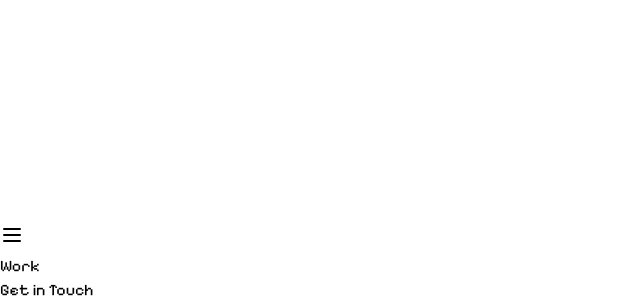
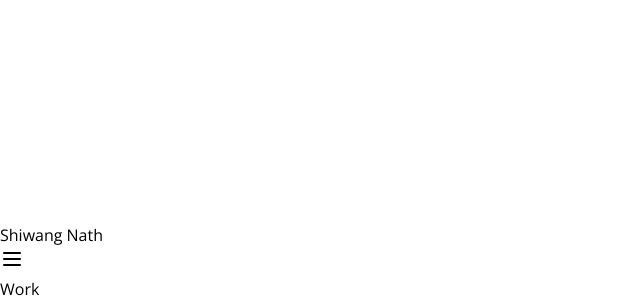
Before and after one commit to ishaa0414/motion-designer-portfolio, a React (Vite) app: page /show-work in a window 1280 px wide. Shown: the part 1519-1819 px from the top of the page, without its empty margins (0-640 px from the left). Built offline with nearby package versions, Linux system fonts and the light colour scheme; grey boxes are pictures that could not be loaded.

Commit message:
updated changes

```diff
--- a/index.html
+++ b/index.html
@@ -2,9 +2,9 @@
 <html lang="en">
   <head>
     <meta charset="UTF-8" />
-    <link rel="icon" type="image/svg+xml" href="/vite.svg" />
+    <link rel="icon" type="image/svg+xml" href="/Logo.png" />
     <meta name="viewport" content="width=device-width, initial-scale=1.0" />
-    <title>Vite + React</title>
+    <title>Shiwang Nath</title>
   </head>
   <body>
     <div id="root"></div>
--- a/src/Components/About/About.jsx
+++ b/src/Components/About/About.jsx
@@ -13,7 +13,7 @@ const About = () => {
     <div className="text-white px-3 max-w-6xl mx-auto">
       {/* Header */}
       <div className="glass-border mb-4">
-        <p className="text-white gradient-image p-3 text-2xl sm:text-xl md:text-3xl lg:text-3xl xl:text-4xl">
+        <p className="text-white gradient p-3 text-2xl sm:text-xl md:text-3xl lg:text-3xl xl:text-4xl">
           About
         </p>
       </div>
@@ -34,7 +34,7 @@ const About = () => {
               When I'm not designing, I admire music videos for their ability to seamlessly blend visuals and sound, geek out over anime, and sharpen my Valorant skills—because creativity thrives on a mix of inspiration, passion, and fun!
             </p>
           </div>
-          <div className="text-white gradient-image p-3 text-xl sm:text-lg md:text-2xl lg:text-2xl xl:text-3xl rounded-sm">
+          <div className="text-white gradient p-3 text-xl sm:text-lg md:text-2xl lg:text-2xl xl:text-3xl rounded-sm">
             Achievement I am Proud Of
           </div>
         </div>
@@ -55,7 +55,7 @@ const About = () => {
               Let's work together to bring your vision to life and make your brand unforgettable.
             </p>
           </div>
-          <div className="text-white gradient-image p-3 text-xl sm:text-lg md:text-2xl lg:text-2xl xl:text-3xl rounded-sm">
+          <div className="text-white gradient p-3 text-xl sm:text-lg md:text-2xl lg:text-2xl xl:text-3xl rounded-sm">
             Get in Touch
           </div>
           <div className="text-white gradient-image p-3 rounded-sm text-center">
--- a/src/Components/Home/Home.jsx
+++ b/src/Components/Home/Home.jsx
@@ -52,8 +52,8 @@ const Home = () => {
         {/* Navigation Links */}
         <ul className={`md:flex gap-6 text-center font-semibold bg-zinc-500 bg-opacity-100 text-white font-sans md:bg-transparent transition-all duration-300 text-lg
           ${mobileMenuOpen ? "block absolute top-10 rounded-lg text-gray-800 text-lg right-0 w-1/3 bg-[#919191e0] p-4" : "hidden"} md:block`}>
-          <li className="cursor-pointer p-2 hover:text-gray-300" onClick={() => navigateTo('/work')}>Work</li>
-          <li className="cursor-pointer p-2 hover:text-gray-300 gradient rounded-md" onClick={() => navigateTo('/contact')}>Get In Touch</li>
+          <li className="cursor-pointer p-2 hover:text-gray-300" onClick={() => navigateTo('/show-work')}>Work</li>
+          <li className="cursor-pointer p-2 hover:text-gray-300 gradient rounded-md " onClick={() => navigateTo('/contact')}>Get In Touch</li>
         </ul>
       </nav>
 
--- a/src/Components/Navbar/Navbar.jsx
+++ b/src/Components/Navbar/Navbar.jsx
@@ -25,24 +25,25 @@ const Navbar = () => {
 
   return (
   <>
-    <nav className="z-50 pr-5 pl-5 fixed top-0 left-0 w-full bg-zinc-500 bg-opacity-10 backdrop-blur-sm backdrop-contrast-125 flex justify-between items-center  text-white  ">
-
+       <nav className="pr-5 pl-5 fixed top-0 left-0 w-full bg-zinc-500 bg-opacity-10 backdrop-blur-sm backdrop-contrast-125 flex justify-between items-center z-50 text-white open-sans">
+        {/* Logo */}
         <Link to="/">
-            <img src={logo} className="w-16 cursor-pointer" alt="Logo" />
+          <div className="flex flex-col justify-center items-center">
+            <img src={logo} className="w-16 cursor-pointer text-center" alt="Logo" />
+            <div className="text-center pl-2">Shiwang Nath</div>
+          </div>
         </Link>
 
         {/* Mobile Menu Button */}
         <button className="md:hidden focus:outline-none" onClick={() => setMobileMenuOpen(!mobileMenuOpen)}>
-            {mobileMenuOpen ? <X className="h-6 w-6" /> : <Menu className="h-6 w-6 mr-5 z-50" />}
+          {mobileMenuOpen ? <X className="h-6 w-6" /> : <Menu className="h-6 w-6 mr-5" />}
         </button>
 
         {/* Navigation Links */}
-          <ul className={`md:flex gap-6 text-center font-semibold bg-zinc-500 bg-opacity-100 text-white font-sans md:bg-transparent transition-all duration-300
+        <ul className={`md:flex gap-6 text-center font-semibold bg-zinc-500 bg-opacity-100 text-white font-sans md:bg-transparent transition-all duration-300 text-lg
           ${mobileMenuOpen ? "block absolute top-10 rounded-lg text-gray-800 text-lg right-0 w-1/3 bg-[#919191e0] p-4" : "hidden"} md:block`}>
-            <li className="cursor-pointer p-2 hover:text-gray-300" onClick={() => navigateTo('/work')}>Work</li>
-
-
-            <li className="cursor-pointer p-2 hover:text-gray-300" onClick={() => navigateTo('/contact')}>Get in Touch</li>
+          <li className="cursor-pointer p-2 hover:text-gray-300" onClick={() => navigateTo('/show-work')}>Work</li>
+          <li className="cursor-pointer p-2 hover:text-gray-300 gradient rounded-md" onClick={() => navigateTo('/contact')}>Get In Touch</li>
         </ul>
       </nav>
 
--- a/src/Components/Work/Work.jsx
+++ b/src/Components/Work/Work.jsx
@@ -13,80 +13,69 @@ const Work = () => {
   const navigate = useNavigate();
 
   return (
-    <div className='flex flex-col w-full h-screen relative'>
+    <div className='flex flex-col w-full min-h-screen relative mt-20'>
       <Navbar/>
+
       {/* Perfios Section */}
-
-
-       <div className='h-96 relative text-left group overflow-hidden cursor-pointer mt-10 ml-5 mr-5 mb-5 rounded-lg  pt-3'  onClick={() => navigate(`/work`)}>
-       <div className='bg-gray-950 opacity-15 absolute top-0 left-0 h-96 w-full z-50 group-hover:opacity-0'></div>
+      <div className='h-auto aspect-video md:h-96 relative text-left group overflow-hidden cursor-pointer mt-10 ml-5 mr-5 mb-5 rounded-lg pt-3' onClick={() => navigate(`/work`)}>
+        <div className='bg-gray-950 opacity-15 absolute top-0 left-0 h-full w-full z-50 group-hover:opacity-0'></div>
 
         {/* Video Background */}
         <video src={PerfiosVideo} autoPlay loop muted className='absolute inset-0 w-full h-full object-cover opacity-100 -z-10 glass-border' />
 
-              {/* Overlay */}
-              {/* <div className='absolute inset-0 bg-black opacity-50 -z-10'></div> */}
-
         {/* Logo */}
-              <div className='  pl-10 relative z-50  '  >
-
-              <img src={PerfiosLogo} className='w-32' alt="" />
-              <p className='text-white text-sm flex items-center  cursor-pointer relative z-10 open-sans font-bold mt-3 pl-2' onClick={() => navigate(`/show-work`)}>
+        <div className='pl-10 relative z-50'>
+          <img src={PerfiosLogo} className='w-32' alt="Perfios Logo" />
+          <p
+            className='text-white text-sm flex items-center cursor-pointer relative z-10 open-sans font-bold mt-3 pl-2'
+            onClick={(e) => {
+              e.stopPropagation();
+              navigate(`/show-work`);
+            }}
+          >
             Show More <LuChevronRight />
           </p>
         </div>
 
-
-
         {/* Background Image (Hidden on Hover) */}
-
         <img
           src={PerfBanner}
-                className='absolute top-0 left-0 w-full h-80 object-cover transition-opacity duration-300 group-hover:opacity-0 z-40 glass-border '
+          className='absolute top-0 left-0 w-full h-80 md:h-full object-cover transition-opacity duration-300 group-hover:opacity-0 z-40 glass-border'
           alt="Perfios Banner"
         />
-              <div className=' absolute top-0 left-0 bg-zinc-500 bg-opacity-10 backdrop-blur-sm backdrop-contrast-125 h-80 object-cover z-5 w-full'></div>
-              {/* <div className='absolute top-0 left-0 z-60 h-80 w-full bg-black bg-opacity-50'></div> */}
-
-              {/* Show More */}
-
+        <div className='absolute top-0 left-0 bg-zinc-500 bg-opacity-10 backdrop-blur-sm backdrop-contrast-125 h-80 md:h-full object-cover z-5 w-full'></div>
       </div>
 
       {/* Bitdefender Section */}
-
-
-       <div className='h-96 relative text-left group overflow-hidden cursor-pointer  rounded-lg  pt-3 mt-2 ml-5 mr-5 mb-5'  onClick={() => navigate(`/sample-work`)}>
-
-       <div className='bg-gray-950 opacity-15 absolute top-0 left-0 h-96 w-full z-50 group-hover:opacity-0'></div>
+      <div className='h-auto aspect-video md:h-96 relative text-left group overflow-hidden cursor-pointer rounded-lg pt-3 mt-2 ml-5 mr-5 mb-5' onClick={() => navigate(`/sample-work`)}>
+        <div className='bg-gray-950 opacity-15 absolute top-0 left-0 h-full w-full z-50 group-hover:opacity-0'></div>
 
         {/* Video Background */}
         <video src={BitVideo} autoPlay loop muted className='absolute inset-0 w-full h-full object-cover opacity-100 -z-10 glass-border' />
 
-              {/* Overlay */}
-              {/* <div className='absolute inset-0 bg-black opacity-50 -z-10'></div> */}
-
         {/* Logo */}
-              <div className='text-xl md:text-3xl lg:text-4xl text-white pl-10 relative z-50  uppercase '  > Sample Work
-
-              <p className='text-white text-sm flex items-center  cursor-pointer relative z-10 open-sans font-bold mt-3 pl-2' onClick={() => navigate(`/show-work`)}>
+        <div className='text-xl md:text-3xl lg:text-4xl text-white pl-10 relative z-50 uppercase'>
+          Sample Work
+          <p
+            className='text-white text-sm flex items-center cursor-pointer relative z-10 open-sans font-bold mt-3 pl-2'
+            onClick={(e) => {
+              e.stopPropagation();
+              navigate(`/show-work`);
+            }}
+          >
             Show More <LuChevronRight />
           </p>
         </div>
 
-
         {/* Background Image (Hidden on Hover) */}
-
         <img
           src={BitBanner}
-                className='absolute top-0 left-0 w-full h-80 object-cover transition-opacity duration-300 group-hover:opacity-0 z-40 glass-border '
-                alt="Perfios Banner"
+          className='absolute top-0 left-0 w-full h-80 md:h-full object-cover transition-opacity duration-300 group-hover:opacity-0 z-40 glass-border'
+          alt="Bitdefender Banner"
         />
-              <div className=' absolute top-0 left-0 bg-zinc-500 bg-opacity-10 backdrop-blur-sm backdrop-contrast-125 h-80 object-cover z-5 w-full'></div>
-              {/* <div className='absolute top-0 left-0 z-60 h-80 w-full bg-black bg-opacity-50'></div> */}
+        <div className='absolute top-0 left-0 bg-zinc-500 bg-opacity-10 backdrop-blur-sm backdrop-contrast-125 h-80 md:h-full object-cover z-5 w-full'></div>
+      </div>
 
-              {/* Show More */}
-
-            </div>
       <Footer/>
     </div>
   );
--- a/src/index.css
+++ b/src/index.css
@@ -81,7 +81,7 @@ border: 1px solid rgba( 255, 255, 255, 0.18 );
 } */
  .gradient{
   background: rgb(0,1,9);
-  background: linear-gradient(61deg, rgba(0,1,9,0) 0%, rgba(0,0,18,1) 0%, rgba(0,0,0,1) 14%, rgba(52,127,227,1) 50%, rgba(0,40,102,1) 71%, rgba(0,0,57,1) 91%, rgba(218,219,219,1) 100%, rgba(12,26,54,1) 100%);
+  background: linear-gradient(90deg, rgba(0,1,9,0) 0%, rgba(52,127,227,1) 0%, rgba(0,0,0,1) 0%, rgba(0,40,102,1) 49%, rgba(0,0,57,1) 97%, rgba(121,122,147,1) 99%, rgba(218,219,219,1) 100%, rgba(12,26,54,1) 100%);
  }
  .gradient-image{
   background-image: url(../src/assets/Gradient\ Button.png);
```
Also changed, not shown: src/Components/ProjectHome.jsx (added, +11 -0 lines), public/Logo.png (added). Lines whose indentation alone changed are shown as unchanged.
